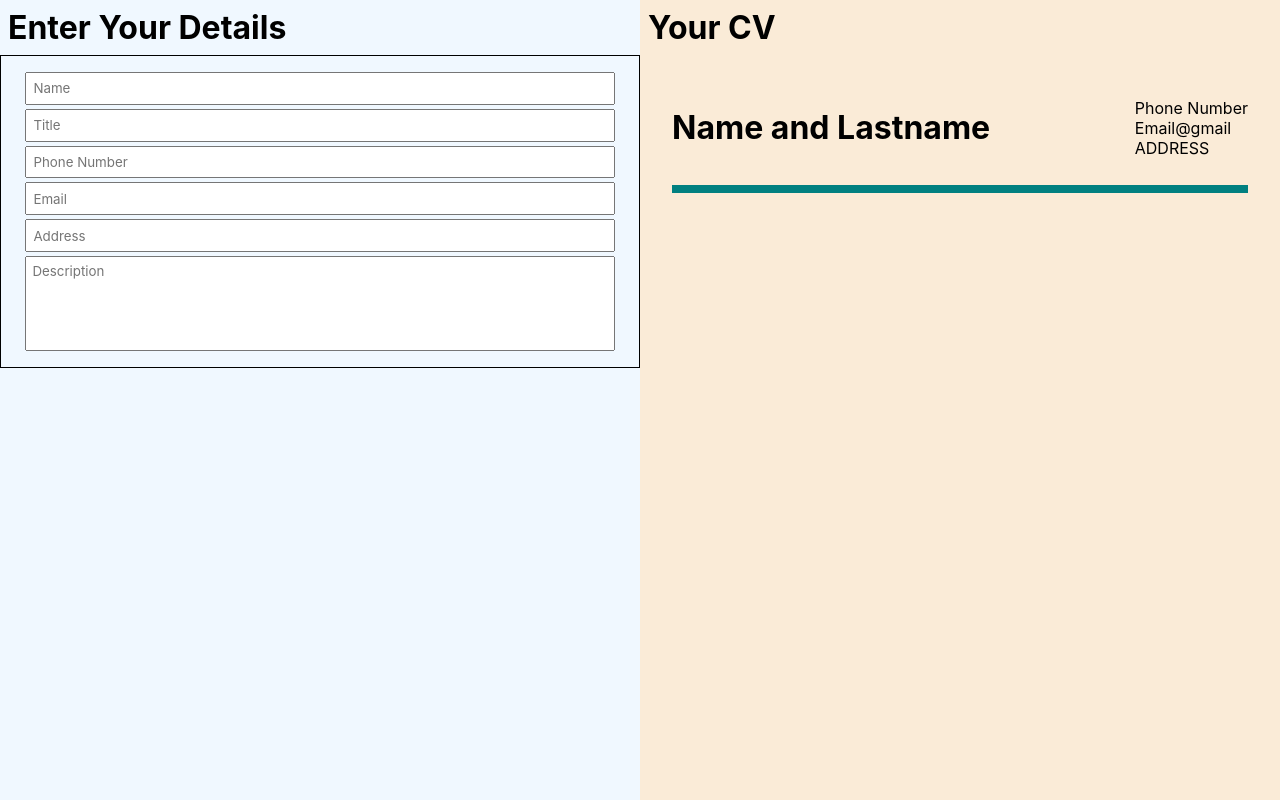
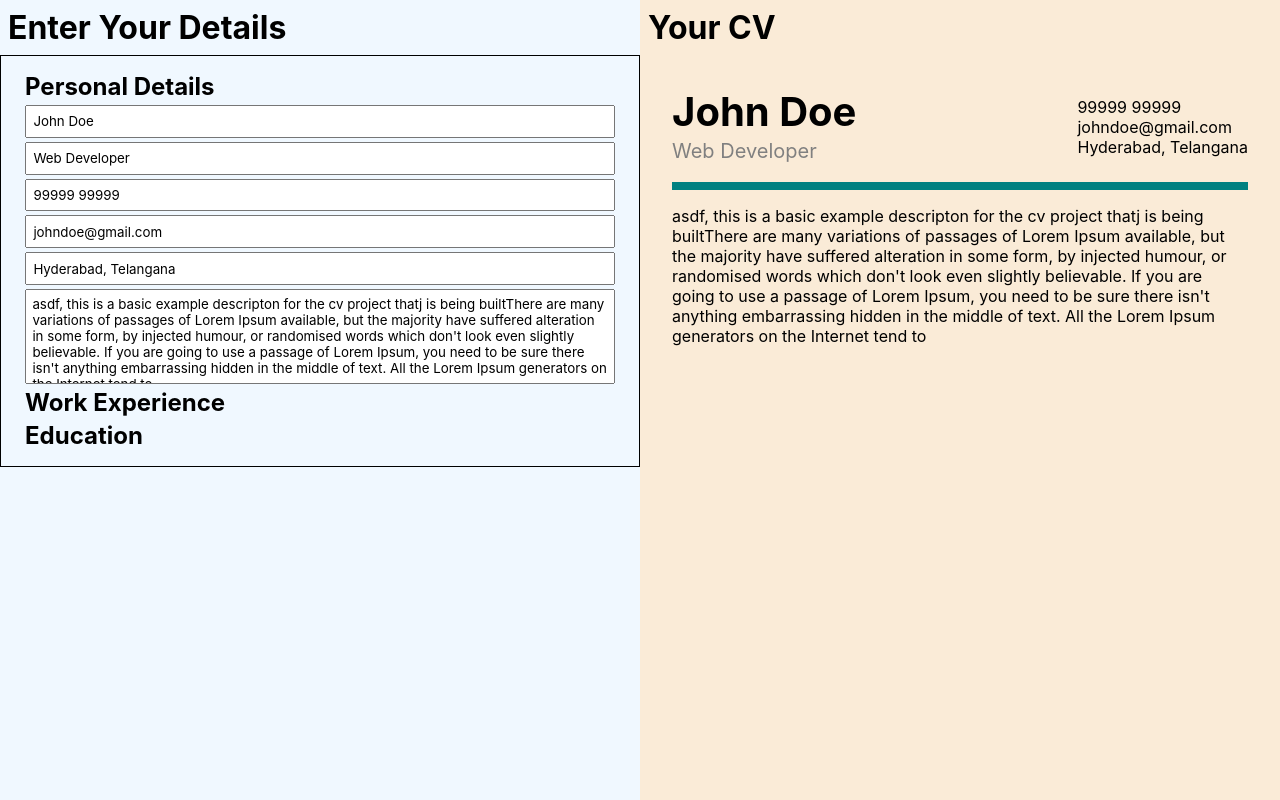
Before and after one commit to rohannaido/cv-project, a React (Create React App) app: page / in a window 1280 px wide. Built offline with nearby package versions, Linux system fonts and the light colour scheme.

Commit message:
feat: implementing state change and updating and displaying basic info as the user types it

```diff
--- a/src/App.js
+++ b/src/App.js
@@ -7,6 +7,36 @@ class App extends Component {
 
   constructor(){
     super();
+    this.state = {
+      basic: {
+        name: "John Doe",
+        title: "Web Developer",
+        phonenumber: "99999 99999",
+        email: "johndoe@gmail.com",
+        address: "Hyderabad, Telangana",
+        description: "asdf, this is a basic example descripton for the cv project thatj is being builtThere are many variations of passages of Lorem Ipsum available, but the majority have suffered alteration in some form, by injected humour, or randomised words which don't look even slightly believable. If you are going to use a passage of Lorem Ipsum, you need to be sure there isn't anything embarrassing hidden in the middle of text. All the Lorem Ipsum generators on the Internet tend to ",
+      },
+      // workexperience: {
+      //   companyname: "Dell",
+      //   position: "Software Dev",
+      //   startdate: "2019",
+      //   enddate: "2021",
+      //   description: " this is a basic example descripton for the cv project thatj is being",
+      // },
+      // workexperienceArr: [this.workexperience],
+    }
+
+    this.updateBasicDetail = this.updateBasicDetail.bind(this);
+
+  }
+
+  updateBasicDetail(name, value) {
+    this.setState({
+      basic:{
+          ...this.state.basic,
+          [name] : value
+      }
+    });
   }
 
   render() {
@@ -14,8 +44,9 @@ class App extends Component {
     return (
       <div className="App">
       <div id="content">
-        <CVBuilder />
-        <CVDisplay />
+        <CVBuilder basicDetails={this.state.basic} updateBasicDetails={this.updateBasicDetail} />
+        {/* workexperience={this.state.workexperience} workexperienceArr={this.state.workexperienceArr} /> */}
+        <CVDisplay basicDetails={this.state.basic} />
       </div>
     </div>
   );
--- a/src/components/CVBuilder.jsx
+++ b/src/components/CVBuilder.jsx
@@ -1,21 +1,36 @@
 import React, { Component } from "react";
 import '../styles/cvbuilder.css'
 class CVBuilder extends Component{
-    constructor(){
-        super();
+    constructor(props){
+        super(props);
+        this.handleInputChange = this.handleInputChange.bind(this);
+        // this.props.updateBasicDetails = this.props.updateBasicDetails.bind(this);
+    }
+
+    handleInputChange(e) {
+        this.props.updateBasicDetails(e.target.name, e.target.value);
     }
 
     render(){
+
+        const { basicDetail, updateBasicDetails } = this.props;
+
         return(
             <div className="cv-inputs-div">
                 <h1>Enter Your Details</h1>
                 <form className="cv-inputs-form">
-                    <input type="text" name="name" placeholder="Name"/>
-                    <input type="text" name="title" placeholder="Title"/>
-                    <input type="number" name="phonenumber" placeholder="Phone Number"/>
-                    <input type="email" name="email" placeholder="Email"/>
-                    <input type="text" name="address" placeholder="Address"/>
-                    <textarea name="description" id="" rows="5" placeholder="Description"></textarea>
+                    <h2 className="cv-builder-section-heading">Personal Details</h2>
+                    <input type="text" name="name" placeholder="Name" onChange={this.handleInputChange} value={this.props.basicDetails.name}/>
+                    <input type="text" name="title" placeholder="Title" onChange={this.handleInputChange} value={this.props.basicDetails.title}/>
+                    <input type="text" name="phonenumber" placeholder="Phone Number" onChange={this.handleInputChange} value={this.props.basicDetails.phonenumber}/>
+                    <input type="email" name="email" placeholder="Email" onChange={this.handleInputChange} value={this.props.basicDetails.email}/>
+                    <input type="text" name="address" placeholder="Address" onChange={this.handleInputChange} value={this.props.basicDetails.address}/>
+                    <textarea name="description" id="" rows="5" placeholder="Description" onChange={this.handleInputChange} value={this.props.basicDetails.description}></textarea>
+
+                    <h2 className="cv-builder-section-heading">Work Experience</h2>
+
+
+                    <h2 className="cv-builder-section-heading">Education</h2>
                 </form>
             </div>
         )
--- a/src/components/CVDisplay.jsx
+++ b/src/components/CVDisplay.jsx
@@ -3,25 +3,33 @@ import '../styles/cvdisplay.css'
 
 
 class CVDisplay extends Component {
-    constructor(){
-        super();
+    constructor(props){
+        super(props);
     }
 
     render(){
+
+        const {name, title, phonenumber, email, address, description} = this.props.basicDetails;
+
         return(
             <div className="cv-display-div">
                 <h1 className="heading">Your CV</h1>
                 <div className="cv-content-div">
                     <div className="cv-header">
-                        <h1>Name and Lastname</h1>
+                        <div className="name-title-div">
+                            <h1>{name}</h1>
+                            <p className="title">{title}</p>
+                        </div>
                         <div className="personal-details-div">
-                            <span>Phone Number</span>
-                            <span>Email@gmail</span>
-                            <span>ADDRESS</span>
+                            <span>{phonenumber}</span>
+                            <span>{email}</span>
+                            <span>{address}</span>
                         </div>
                     </div>
                     <div className="header-content-border">
-
+                    </div>
+                    <div className="description-text-div">
+                        {description}
                     </div>
                 </div>
             </div>
--- a/src/styles/cvbuilder.css
+++ b/src/styles/cvbuilder.css
@@ -1,5 +1,9 @@
 .cv-inputs-div h1{
     margin: 0.5rem;
+}
+
+.cv-builder-section-heading{
+    margin: 0;
 }
 
 .cv-inputs-form{
--- a/src/styles/cvdisplay.css
+++ b/src/styles/cvdisplay.css
@@ -17,8 +17,24 @@
     flex-direction: column;
 }
 
+.name-title-div h1{
+    margin: 0;
+    font-size: 2.5rem;
+}
+
+p.title{
+    margin: 0.2rem 0;
+    font-size: 1.25rem;
+    color: gray;
+
+}
+
 .header-content-border{
     background-color: teal;
     height: 0.5rem;
     margin: 1rem 0;
 }
+
+.description-text-div{
+    margin: 1rem 0;
+}
```
Also changed, not shown: public/phone-ringing.svg (added).
